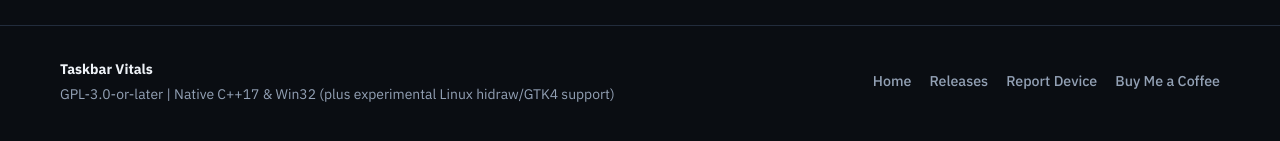
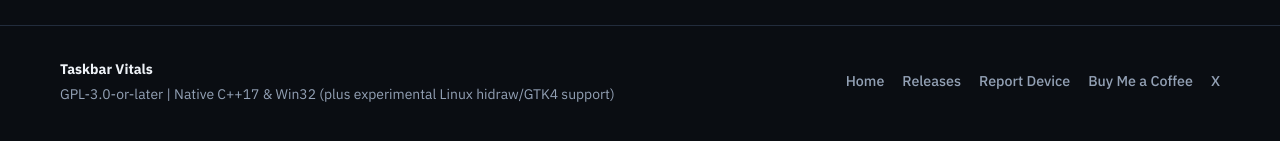
Before and after one commit to symNistaken/TaskbarVitals, a plain HTML site: page site/compatibility.html in a window 1280 px wide. Shown: the part 11497-11638 px from the top of the page. Drawn offline with Linux system fonts and the light colour scheme.

Commit message:
Link the maintainer X account from README and site

```diff
--- a/site/compatibility.html
+++ b/site/compatibility.html
@@ -164,6 +164,7 @@
         <a href="https://github.com/symNistaken/TaskbarVitals/releases" target="_blank" rel="noopener">Releases</a>
         <a href="https://github.com/symNistaken/TaskbarVitals/issues/new/choose" target="_blank" rel="noopener">Report Device</a>
         <a href="https://buymeacoffee.com/symnistaken" target="_blank" rel="noopener">Buy Me a Coffee</a>
+        <a href="https://x.com/symnistaken" target="_blank" rel="noopener">X</a>
       </div>
     </div>
   </footer>
```
Also changed, not shown: site/index.html (+1 -0 lines), 1 other file.
